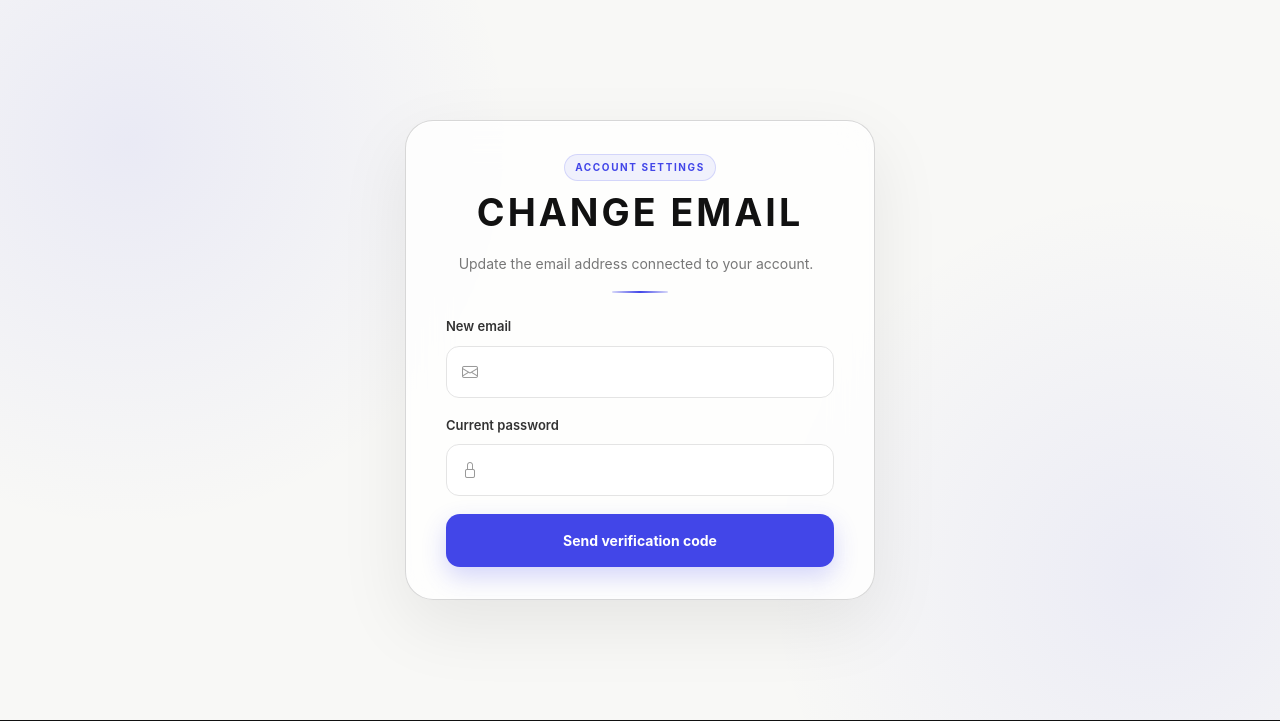
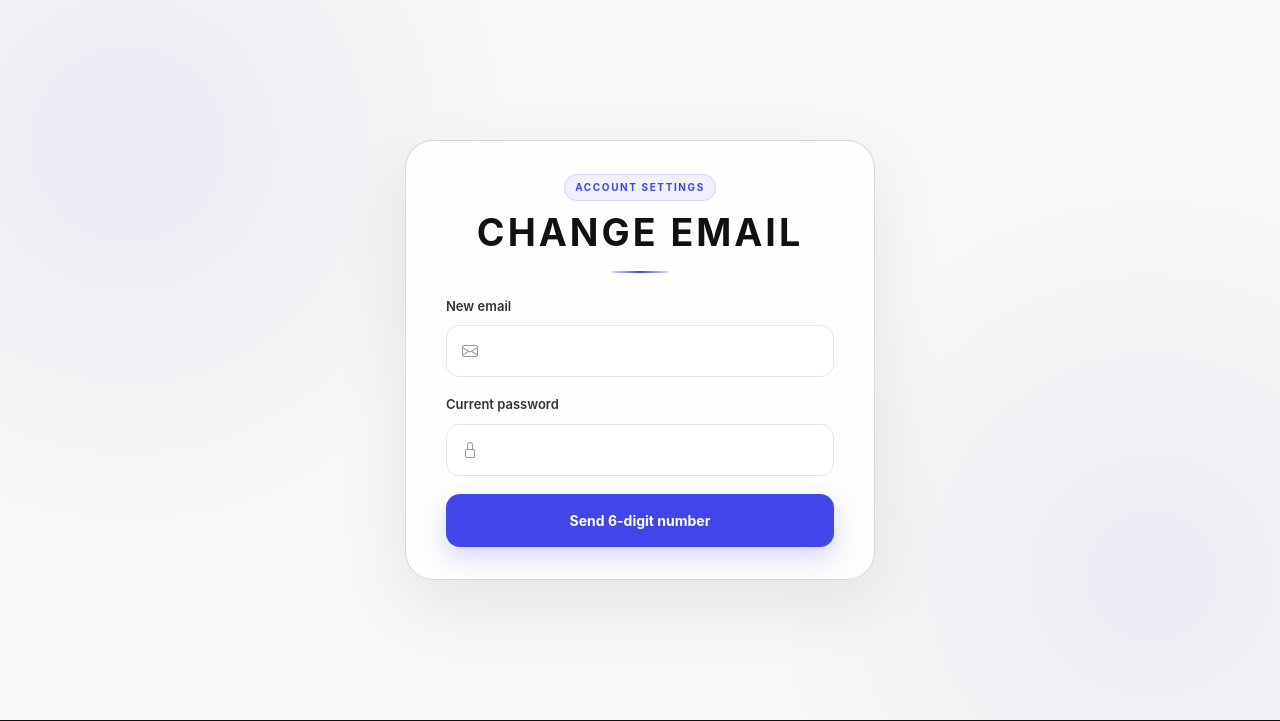
Before and after one commit to yasinnazari/LogixShop, a Django app: page /email/change/ in a window 1280 px wide. Shown: the part 93-814 px from the top of the page. Run offline with Django 5.2, Linux system fonts and the light colour scheme; a user stored in the database is signed in; parts of the project's set-up code (start-up, migrations or seed data) failed here and were passed over.

Commit message:
some changes on change email page 1/2

```diff
--- a/shop/templates/auth/email_change.html
+++ b/shop/templates/auth/email_change.html
@@ -16,7 +16,6 @@
             <div class="login-header auth-heading">
                <span class="login-label">ACCOUNT SETTINGS</span>
                <h1>CHANGE EMAIL</h1>
-               <p>Update the email address connected to your account.</p>
             </div>
 
       {% include "auth/_errors.html" %}
@@ -46,7 +45,7 @@
                     {% endfor %}
                 </div>
 
-               <button class="login-btn" type="submit">Send verification code</button>
+                <button class="login-btn" type="submit">Send 6-digit number</button>
             </form>
          </div>
       </div>
```
Lines whose indentation alone changed are shown as unchanged.
